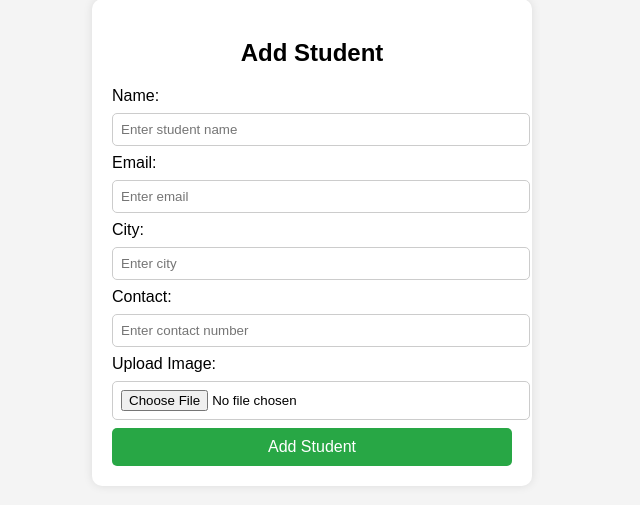
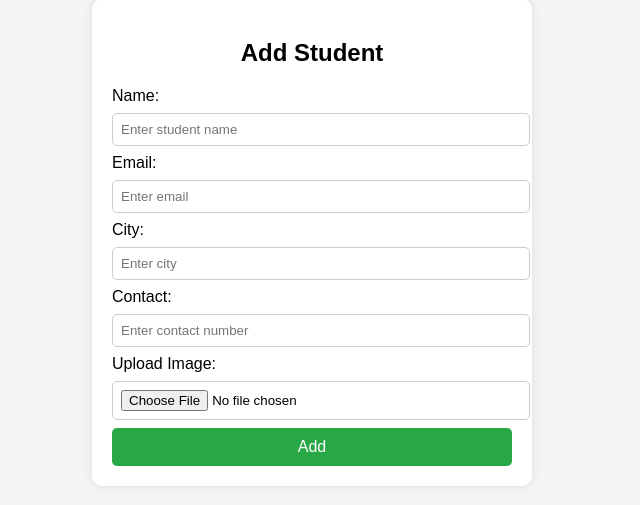
Before and after one commit to roushan-rajput/School-Management-System, a Django app: page /addstu/ in a window 1280 px wide. Shown: the part 51-556 px from the top of the page, without its empty margins (328-968 px from the left). Run offline with Django 5.2, Linux system fonts and the light colour scheme.

Commit message:
correction of student adding form

```diff
--- a/app/templates/addstu.html
+++ b/app/templates/addstu.html
@@ -1,7 +1,7 @@
 <!DOCTYPE html>
 <html>
 <head>
-    <title>Add Student Form</title>
+    <title>Add New Student Form</title>
     <style>
         body {
             font-family: Arial, sans-serif;
@@ -64,7 +64,7 @@
         <label>Upload Image:</label>
         <input type="file" name="image" accept="image/*" required>
 
-        <button type="submit">Add Student</button>
+        <button type="submit">Add </button>
 
     </form>
 </div>
```
